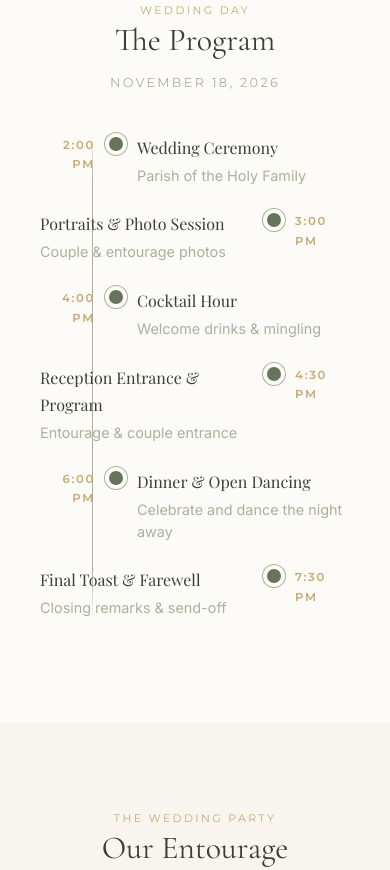
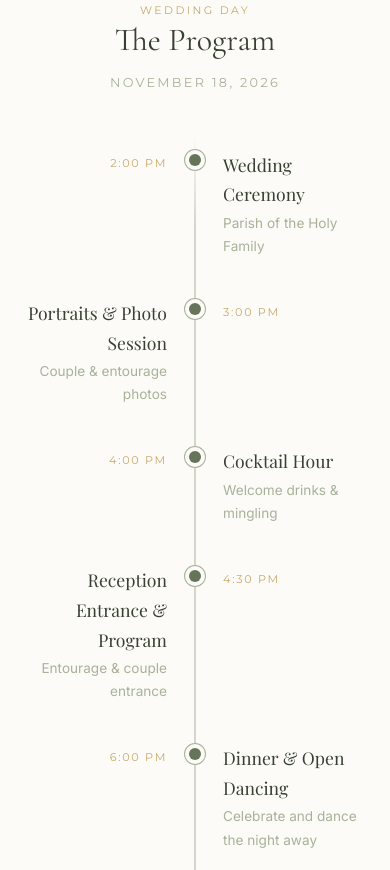
Before and after one commit to myweddingwebsite/FrancisAndJanett, a plain HTML site: page index.html in a window 390 px wide. Shown: the part 3800-4670 px from the top of the page. Drawn offline with nearby package versions, Linux system fonts and the light colour scheme; a web font is replaced by a local one.

Commit message:
Update index.html

```diff
--- a/index.html
+++ b/index.html
@@ -309,66 +309,6 @@ section { padding: 5rem 0; }
 .tl-content h4 { font-size: 1.1rem; color: var(--deep-olive); margin-bottom: 0.15rem; }
 .tl-content p { font-size: 0.85rem; color: var(--sage); font-family: 'Inter', sans-serif; }
 
-@media (max-width: 520px) {
-
-  .timeline-wrap::before {
-    left: 68px;
-    transform: none;
-  }
-
-  .tl-item,
-  .tl-item:nth-child(odd),
-  .tl-item:nth-child(even) {
-    display: flex;
-    align-items: flex-start;
-    gap: 14px;
-    margin-bottom: 24px;
-  }
-
-  .tl-time {
-    width: 55px;
-    min-width: 55px;
-    text-align: right;
-    font-size: 0.72rem;
-    font-weight: 600;
-    padding-top: 2px;
-  }
-
-  .tl-dot {
-    width: 14px;
-    height: 14px;
-    flex-shrink: 0;
-    margin-top: 3px;
-    position: relative;
-    z-index: 2;
-  }
-
-  .tl-content,
-  .tl-item:nth-child(even) .tl-content {
-    flex: 1;
-    text-align: left;
-    padding-right: 0;
-    padding-left: 0;
-  }
-
-  .tl-content h4 {
-    margin: 0 0 4px;
-    font-size: 1rem;
-  }
-
-  .tl-content p {
-    margin: 0;
-    font-size: 0.9rem;
-    line-height: 1.5;
-  }
-
-  .timeline-wrap {
-    max-width: 420px;
-    margin: 0 auto;
-    padding: 0 16px;
-  }
-
-}
 
 /* ══ ENTOURAGE ══ */
 #entourage { background: var(--ivory); }
```
